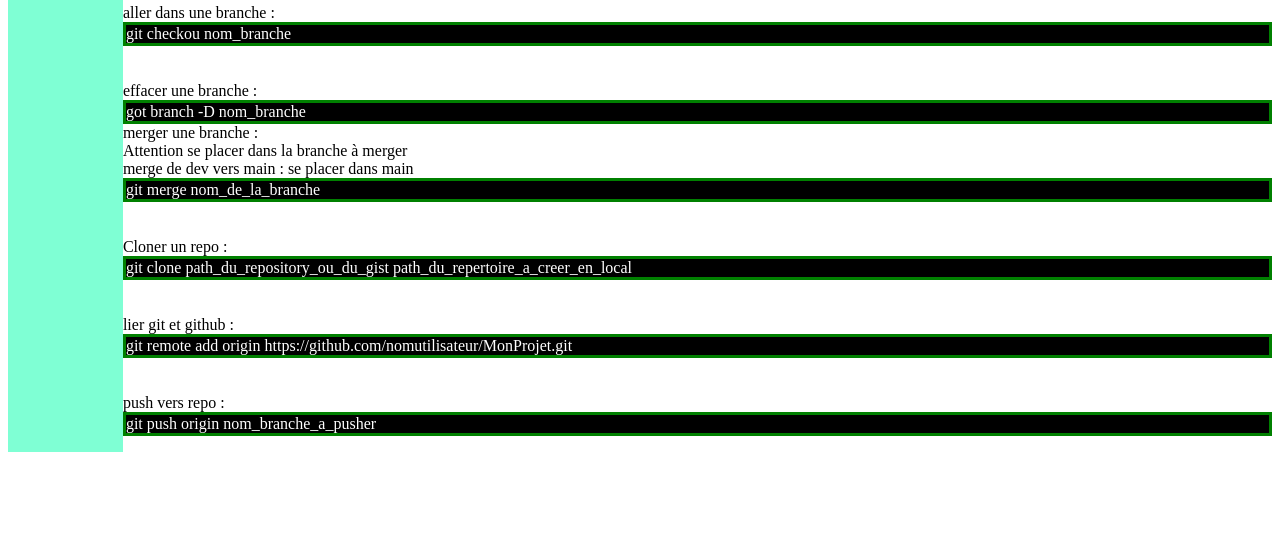
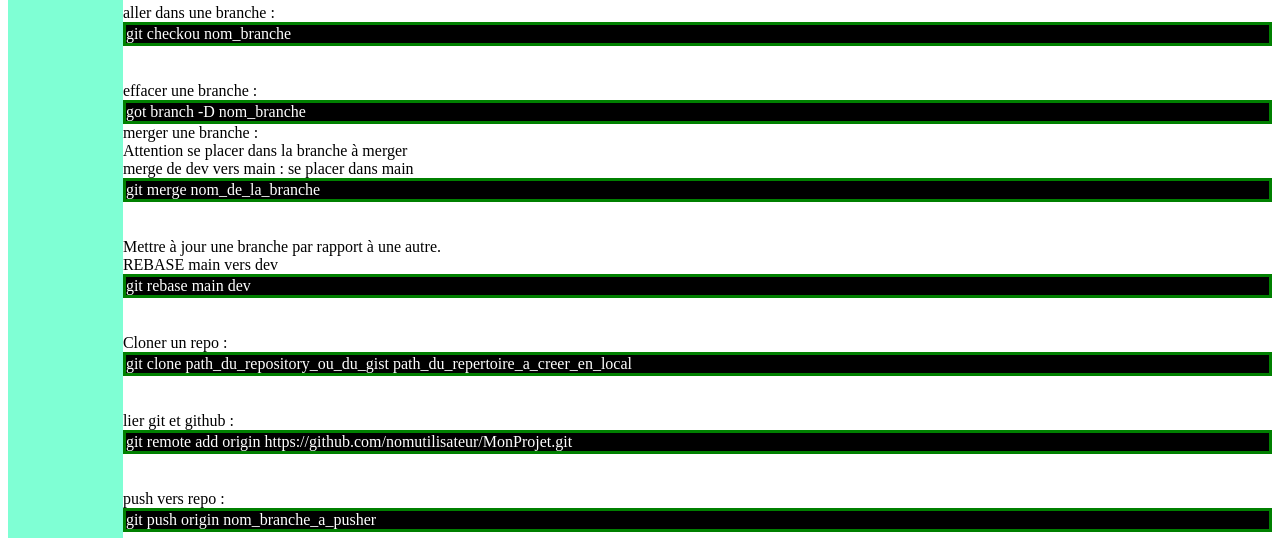
Before and after one commit to barrmath/web_pingouin, a Flask app: page /git/ in a window 1280 px wide. Shown: the part 637-1175 px from the top of the page. Before the commit the page ends 1089 px from the top, so only its background shows below. Run offline with Flask 3, Linux system fonts and the light colour scheme.

Commit message:
ajout aide memmoire git de la fonction rebase

```diff
--- a/pingouin_app/templates/aide_memoire_git.html
+++ b/pingouin_app/templates/aide_memoire_git.html
@@ -47,6 +47,13 @@
         <div class="code">git merge nom_de_la_branche</div>
         <br>
         <br>
+        Mettre à jour une branche par rapport à une autre.<br>
+        REBASE main vers dev<br>
+        <div class=code>
+        git rebase main dev
+        </div>
+        <br>
+        <br>
         Cloner un repo : <br>
         <div class="code">git clone path_du_repository_ou_du_gist path_du_repertoire_a_creer_en_local</div>
         <br>
```
